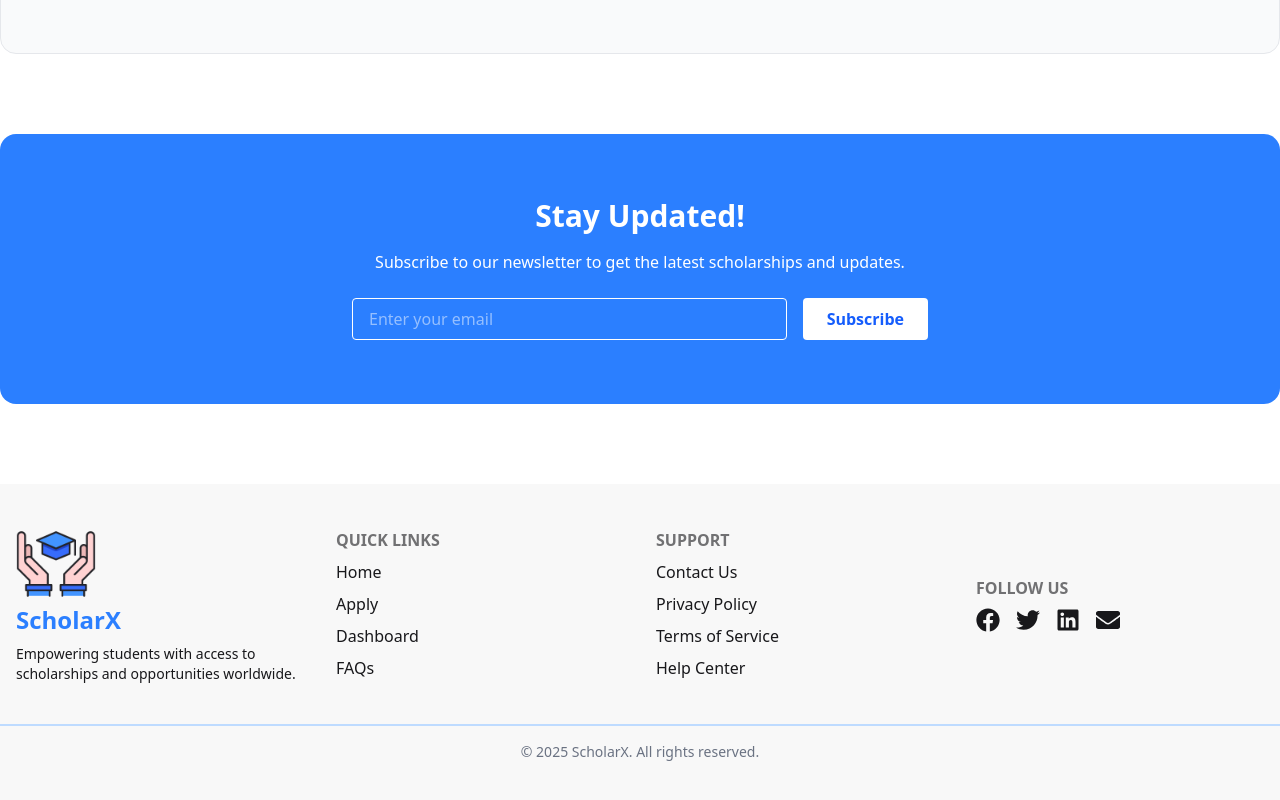
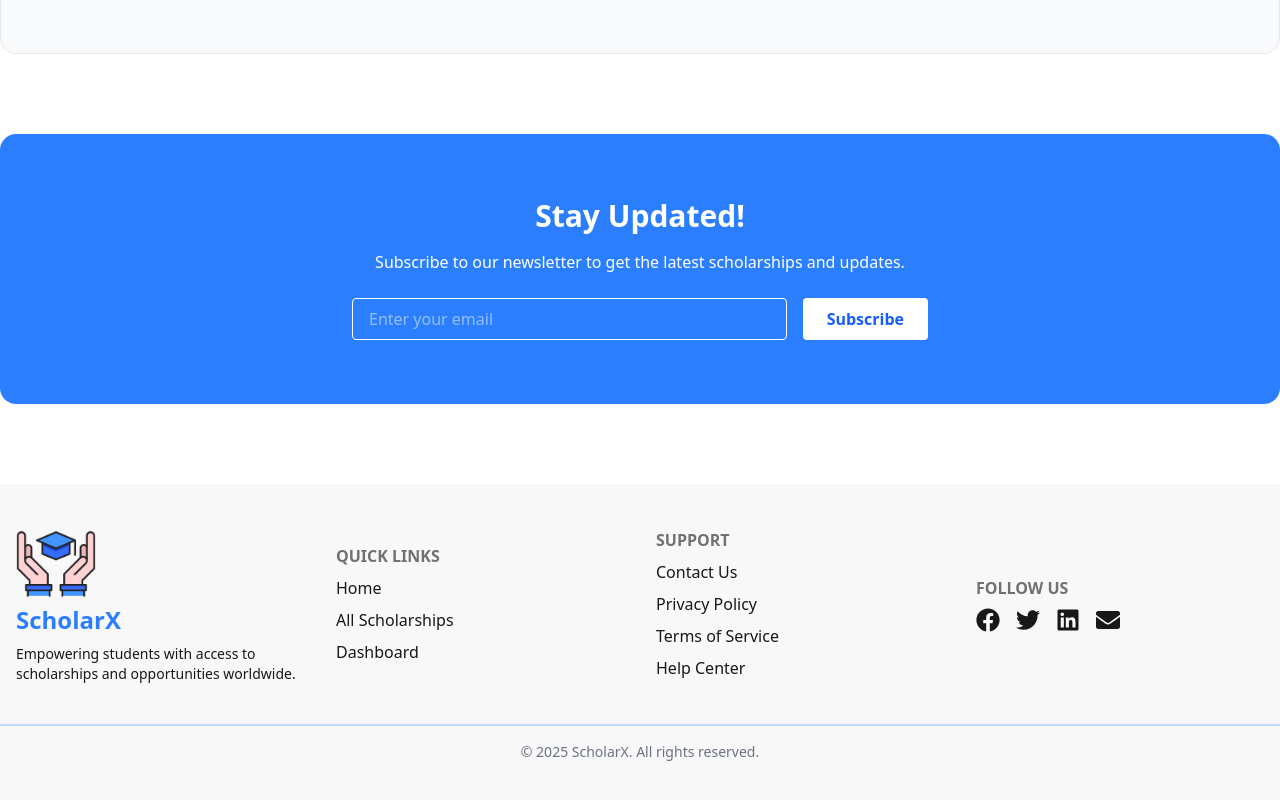
Before and after one commit to borhansiddque/scholar-x-client, a React (Vite) app: page / in a window 1280 px wide. Shown: the part 2836-3636 px from the top of the page. Built offline with nearby package versions, Linux system fonts and the light colour scheme; no server answers.

Commit message:
Replace "Apply" link with "All Scholarships" link in Footer component

```diff
--- a/src/Components/Footer.jsx
+++ b/src/Components/Footer.jsx
@@ -27,13 +27,10 @@ const Footer = () => {
               <Link to={'/'} className="link link-hover">Home</Link>
             </li>
             <li>
-              <a className="link link-hover">Apply</a>
+              <Link to={"/scholarships"} className="link link-hover">All Scholarships</Link>
             </li>
             <li>
               <a className="link link-hover">Dashboard</a>
-            </li>
-            <li>
-              <a className="link link-hover">FAQs</a>
             </li>
           </ul>
         </div>
```
